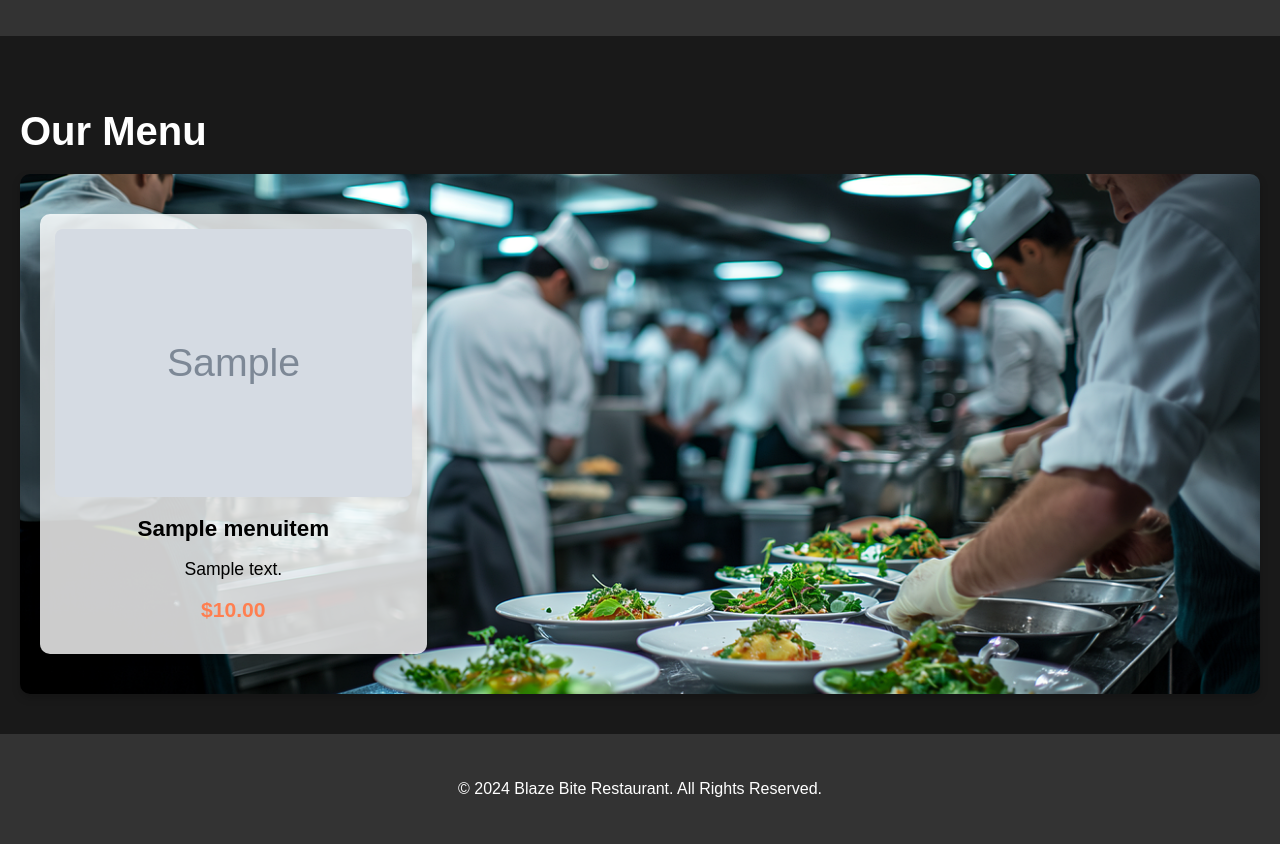
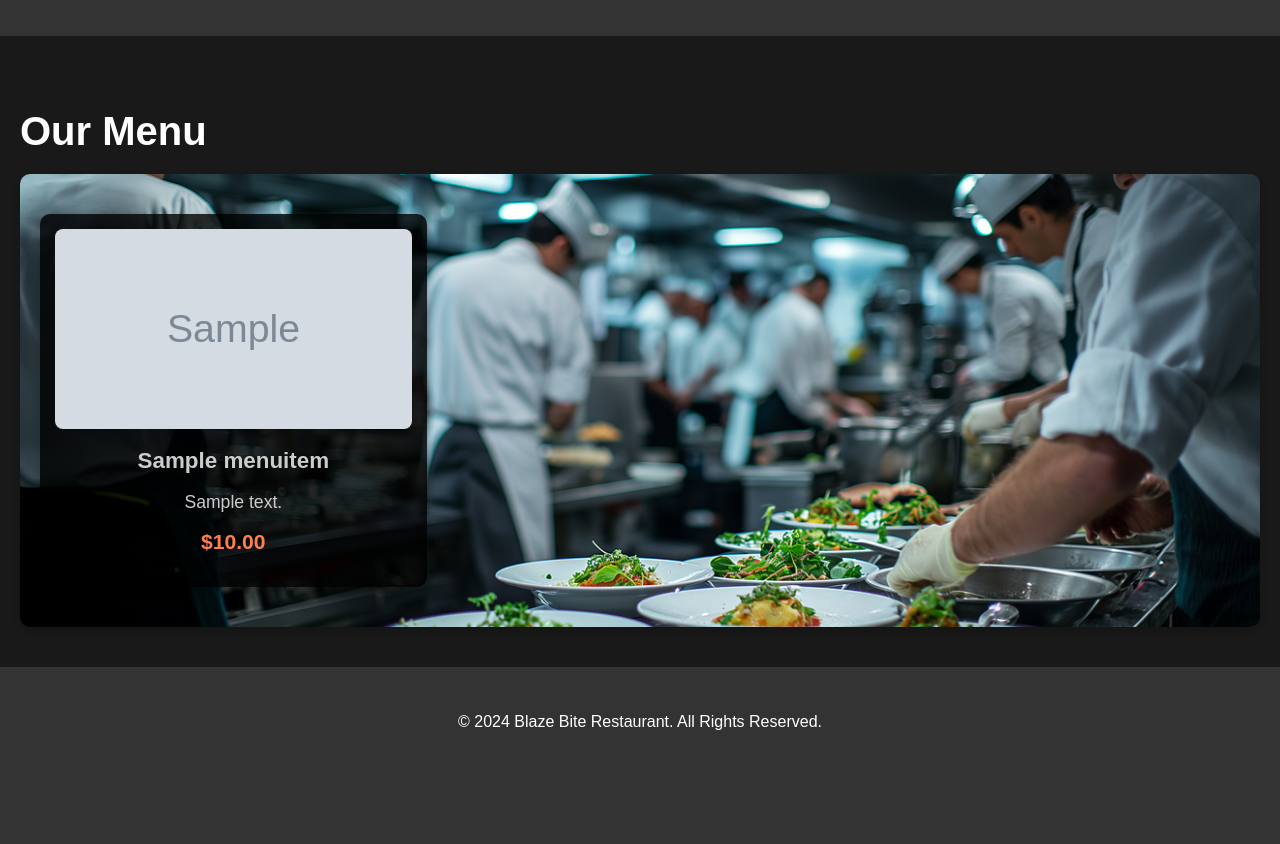
Before and after one commit to dmuresanu/blaze-bite-website, a Django app: page /menu/ in a window 1280 px wide. Shown: the part 114-958 px from the top of the page. After the commit the page ends 844 px from the top, so only its background shows below. Run offline with Django 5.2, Linux system fonts and the light colour scheme; tables that the repository leaves empty hold one stand-in row (values such as "Sample post"); grey boxes marked "Sample" are stand-in pictures.

Commit message:
Enhanced menu page layout and styling.

```diff
--- a/static/css/style.css
+++ b/static/css/style.css
@@ -180,6 +180,7 @@ body.homepage main {
 }
 
 /* Menu Section */
+
 .menu-items {
     display: grid;
     grid-template-columns: repeat(auto-fill, minmax(300px, 1fr));
@@ -194,16 +195,17 @@ body.homepage main {
 }
 
 .menu-item {
-    background-color: rgba(255, 255, 255, 0.8); /* Semi-transparent background for readability */
+    background-color: rgba(0, 0, 0, 0.8);
     padding: 15px;
     border-radius: 10px;
-    box-shadow: 0 4px 8px rgba(0, 0, 0, 0.1);
+    box-shadow: 0 4px 8px rgba(0, 0, 0, 0.2);
     text-align: center;
 }
 
 .menu-item img {
     width: 100%;
-    height: auto;
+    height: 200px;
+    object-fit: cover;
     border-radius: 8px;
 }
 
@@ -211,10 +213,12 @@ body.homepage main {
 .menu-item h3 {
     font-size: 1.4em;
     margin: 15px 0;
+    color: #ccc;
 }
 
 .menu-item p {
     font-size: 1.1em;
+    color: #ccc;
 }
 
 .menu-item strong {
@@ -222,7 +226,10 @@ body.homepage main {
     color: #ff7f50;
 }
 
+
+
 /* Footer Styling */
+
 footer {
     background-color: #333;
     color: white;
@@ -243,6 +250,7 @@ footer a:hover {
 }
 
 /* Booking Section Styling */
+
 .booking-section {
     padding: 40px 20px;
     background-image: url("/static/images/booking-bg.jpg.jpg");
@@ -309,6 +317,7 @@ input.flatpickr-input:focus {
 
 
 /* About Us Section Styling */
+
 .about-us-section {
     background-color: rgba(0, 0, 0, 0.8);
     color: white;
@@ -319,6 +328,7 @@ input.flatpickr-input:focus {
 }
 
 /* Mission, History, and Values Sections */
+
 .mission-statement, .history-section, .values-section {
     margin: 40px 0;
 }
@@ -329,6 +339,7 @@ h3 {
 }
 
 /* Values Section - List Style */
+
 .values-section ul {
     list-style-type: none;
     padding: 0;
@@ -341,6 +352,7 @@ h3 {
 }
 
 /* Meet the Team Section */
+
 .team-section {
     margin-top: 60px;
 }
@@ -370,6 +382,7 @@ h3 {
 }
 
 /* Restaurant Photos Section */
+
 .photos-section {
     margin-top: 60px;
 }
@@ -390,6 +403,7 @@ h3 {
 }
 
 /* Responsive Design for Mobile */
+
 @media (max-width: 768px) {
     .team-members {
         flex-direction: column;
```
Also changed, not shown: media/menu_items/Chilean_Sea_Bass.jpg (added), media/menu_items/Filet-Mignon.jpg (added), media/menu_items/Foie-Gras-Terrine.jpg (added), media/menu_items/Picked-Beet-Salad-3.jpg (added), media/menu_items/Pistachio_Panna_Cotta.jpg (added), media/menu_items/Step_3_-_Crab_Cake.webp (added), media/menu_items/ai-generated-8703164_640.jpg (added), media/menu_items/cake-6728874_640.jpg (added), media/menu_items/caprese-4506620_640.jpg (added), media/menu_items/creme-brulee-4007569_640.jpg (added), media/menu_items/duck-a-lorange.jpeg (added), media/menu_items/lamb-chops-8824495_640.jpg (added), media/menu_items/lobster-soup-1752384_640.jpg (added), media/menu_items/plate-2720966_640.jpg (added), 4 more files.
